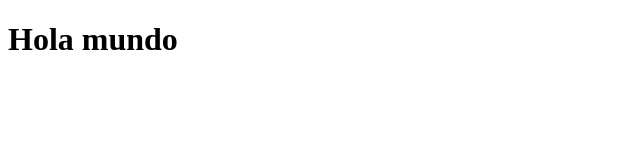
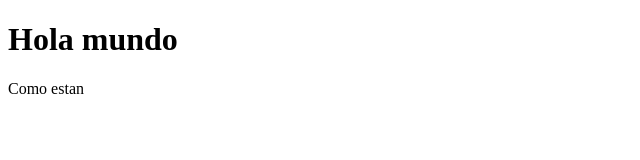
Before and after one commit to Deddkal/gitpracticalmvtt, a plain HTML site: page index.html in a window 1280 px wide. Shown: the full height of the page, 0-640 px from the left. Drawn offline with Linux system fonts and the light colour scheme.

Commit message:
esta es mi segunda version

```diff
--- a/index.html
+++ b/index.html
@@ -7,5 +7,6 @@
 </head>
 <body>
     <h1>Hola mundo</h1>
+    <p>Como estan</p>
 </body>
 </html>
```
